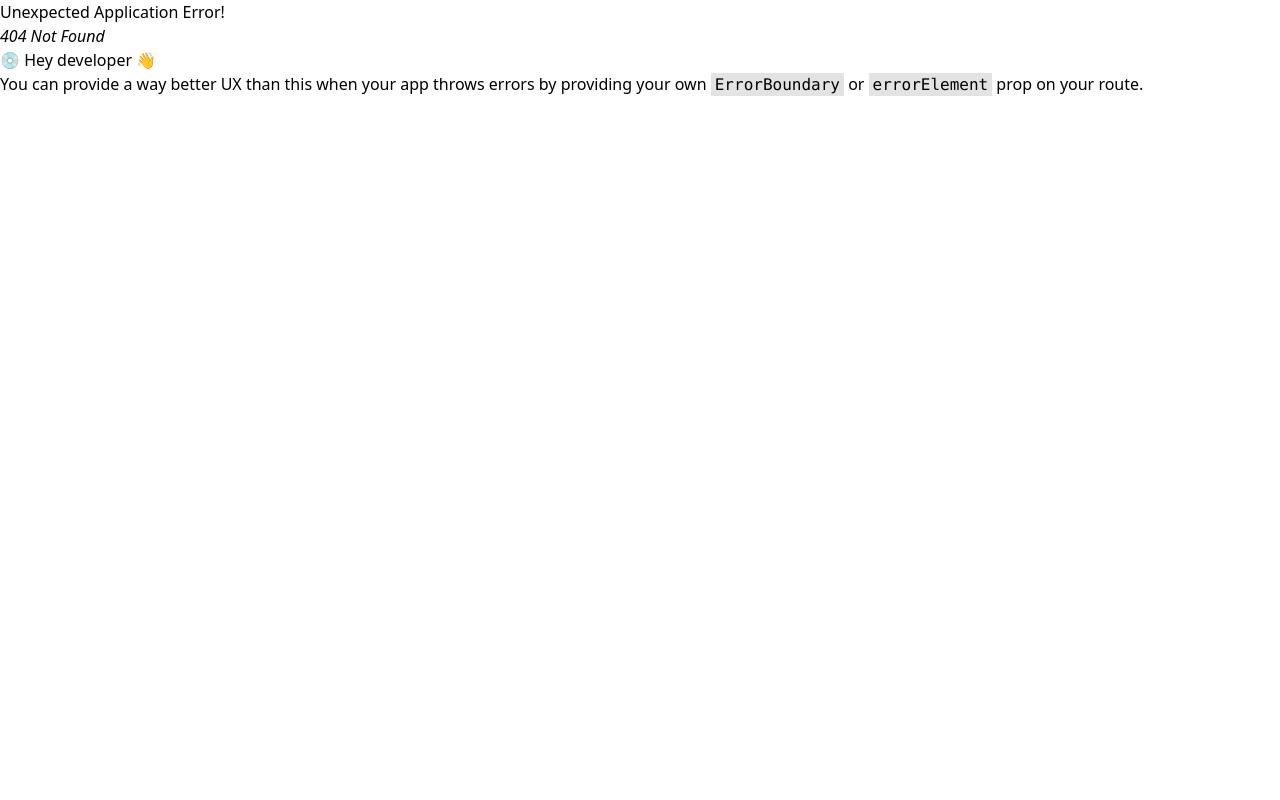
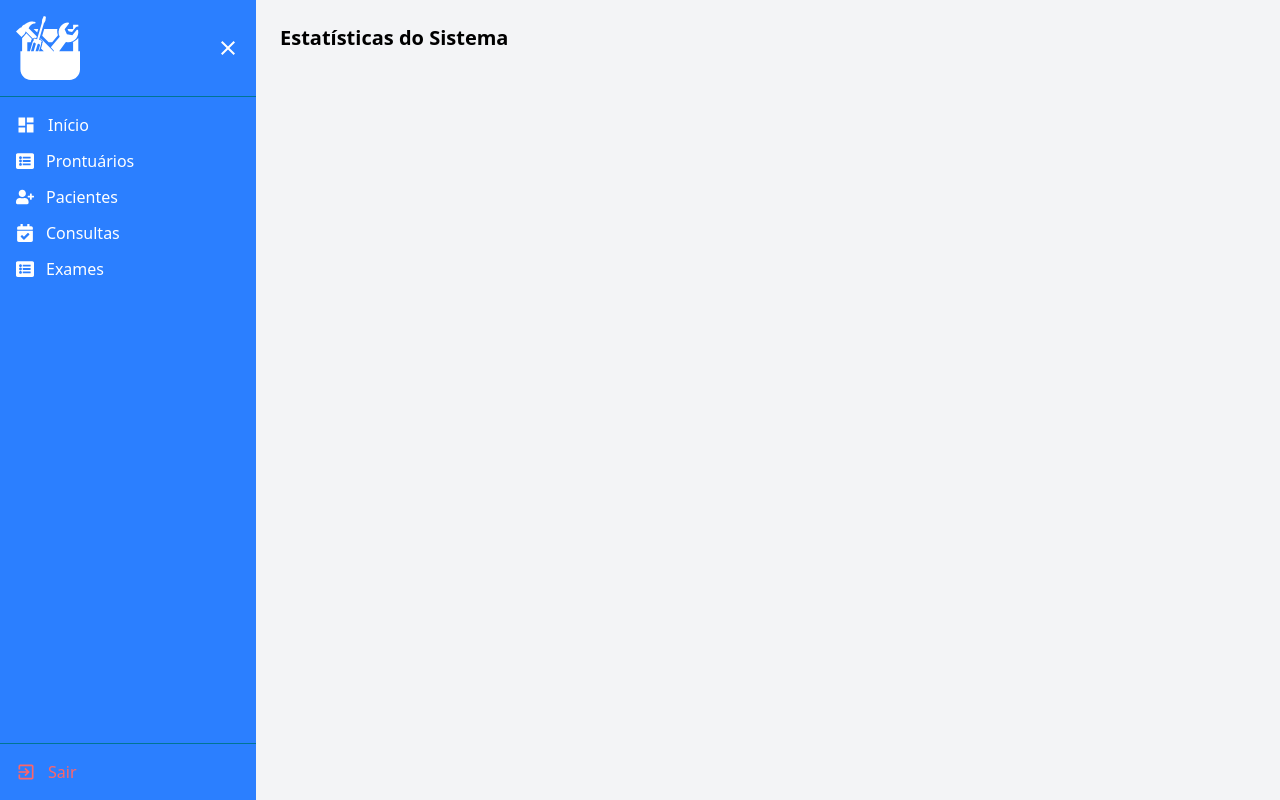
Before and after one commit to Tiago-burlamaque/Projeto-Sa-3-Fase, a React (Vite) app in the folder sa/: page /inventario in a window 1280 px wide. Before the commit this address had no page. Built offline with nearby package versions, Linux system fonts and the light colour scheme.

Commit message:
SideMenu adicionada

```diff
--- a/sa/package.json
+++ b/sa/package.json
@@ -14,6 +14,8 @@
     "axios": "^1.13.2",
     "react": "^19.1.1",
     "react-dom": "^19.1.1",
+    "react-icons": "^5.5.0",
+    "react-imask": "^7.6.1",
     "react-router-dom": "^7.9.5",
     "react-toastify": "^11.0.5",
     "tailwindcss": "^4.1.16"
--- /dev/null
+++ b/sa/src/Context/AuthContext.jsx
@@ -0,0 +1,35 @@
+// src/context/AuthContext.jsx
+import { createContext, useContext, useState, useEffect } from "react";
+
+const AuthContext = createContext();
+
+export const AuthProvider = ({ children }) => {
+  const [user, setUser] = useState(null);
+
+  // Se já tiver email no localStorage, mantém login
+  useEffect(() => {
+    const savedEmail = localStorage.getItem("email");
+    if (savedEmail) {
+      setUser({ email: savedEmail });
+    }
+  }, []);
+
+  const login = (email) => {
+    localStorage.setItem("email", email);
+    setUser({ email });
+  };
+
+  const logout = () => {
+    localStorage.removeItem("email");
+    setUser(null);
+  };
+
+  return (
+    <AuthContext.Provider value={{ user, login, logout }}>
+      {children}
+    </AuthContext.Provider>
+  );
+};
+
+// hook customizado para consumir o contexto
+export const useAuth = () => useContext(AuthContext);
--- /dev/null
+++ b/sa/src/Layout/DashboardLayout.jsx
@@ -0,0 +1,42 @@
+import { Outlet } from "react-router";
+import { useAuth } from "../context/AuthContext";
+import SideMenu from "../components/SideMenu/SideMenu";
+
+
+const DashboardLayout = () => {
+  const { user, logout } = useAuth();
+
+  return (
+    <div className="flex min-h-screen bg-gray-100">
+      {/* Barra lateral fixa */}
+
+        <SideMenu />
+
+
+      {/* Conteúdo principal */}
+      <main className="flex-1 flex flex-col">
+        <header className="flex justify-between items-center bg-white p-4 shadow">
+          <h1 className="text-xl font-bold text-cyan-800">Painel do Sistema</h1>
+          {user && (
+            <div className="flex items-center gap-4">
+              <span className="text-gray-700">Bem-vindo, {user.email}</span>
+              <button
+                onClick={logout}
+                className="px-3 py-1 bg-red-500 text-white rounded hover:bg-red-600 transition"
+              >
+                Sair
+              </button>
+            </div>
+          )}
+        </header>
+
+        {/* Aqui entram as páginas internas do dashboard */}
+        <section className="flex-1 p-6 overflow-y-auto">
+          <Outlet />
+        </section>
+      </main>
+    </div>
+  );
+};
+
+export default DashboardLayout;
--- a/sa/src/components/LoginForm/LoginForm.jsx
+++ b/sa/src/components/LoginForm/LoginForm.jsx
@@ -11,7 +11,7 @@ function LoginForm() {
   const handleLogin = () => {
     e.preventDefault()
 
-    navigate('home')
+    navigate('inventario')
   }
 
   return (
--- /dev/null
+++ b/sa/src/components/SideMenu/SideMenu.jsx
@@ -0,0 +1,114 @@
+import { useState } from "react";
+import { Link, useNavigate } from "react-router";
+import {
+  MdDashboard,
+  MdExitToApp,
+  MdMenu,
+  MdClose,
+} from "react-icons/md";
+import { FaUserPlus, FaListAlt, FaCalendarCheck } from "react-icons/fa";
+import { useAuth } from "../../context/AuthContext";
+
+const SideMenu = () => {
+  const navigate = useNavigate();
+  const { logout } = useAuth();
+  const [isCollapsed, setIsCollapsed] = useState(false);
+
+  const handleLogout = () => {
+    logout();
+    navigate("/");
+  };
+
+  const toggleMenu = () => {
+    setIsCollapsed(!isCollapsed);
+  };
+
+  return (
+    <aside
+      className={`h-screen bg-blue-500 text-white flex flex-col justify-between transition-all duration-300 ${
+        isCollapsed ? "w-20" : "w-64"
+      }`}
+    >
+      {/* TOPO - Botão de Toggle */}
+      <div className="p-4 flex items-center justify-between border-b border-cyan-700">
+        {!isCollapsed && (
+          <h1 className="text-lg font-bold tracking-wide"><img src="public/toolbox-svgrepo-com.svg" alt="" /></h1>
+        )}
+        <button
+          onClick={toggleMenu}
+          className="text-white hover:text-cyan-300 focus:outline-none transition cursor-pointer"
+        >
+          {isCollapsed ? <MdMenu size={24} /> : <MdClose size={24} />}
+        </button>
+      </div>
+
+      {/* MENU */}
+      <nav className="flex-1 p-4 space-y-4 overflow-y-auto">
+        <ul className="space-y-3">
+          <li>
+            <Link
+              to="/inventario"
+              className="flex items-center gap-3  transition relative text-white hover:text-gray-200 after:absolute after:left-0 after:bottom-0 after:w-full after:h-[2px] after:bg-blue-600 after:scale-x-0 hover:after:scale-x-100 after:origin-left after:transition-transform after:duration-300 text-base "
+            >
+              <MdDashboard size={20} />
+              {!isCollapsed && <span>Início</span>}
+            </Link>
+          </li>
+
+          <li>
+            <Link
+              to="/prontuarios"
+              className="flex items-center gap-3  transition relative text-white hover:text-gray-200 after:absolute after:left-0 after:bottom-0 after:w-full after:h-[2px] after:bg-blue-600 after:scale-x-0 hover:after:scale-x-100 after:origin-left after:transition-transform after:duration-300 text-base"
+            >
+              <FaListAlt size={18} />
+              {!isCollapsed && <span>Prontuários</span>}
+            </Link>
+          </li>
+
+          <li>
+            <Link
+              to="/pacientes"
+              className="flex items-center gap-3  transition relative text-white hover:text-gray-200 after:absolute after:left-0 after:bottom-0 after:w-full after:h-[2px] after:bg-blue-600 after:scale-x-0 hover:after:scale-x-100 after:origin-left after:transition-transform after:duration-300 text-base"
+            >
+              <FaUserPlus size={18} />
+              {!isCollapsed && <span>Pacientes</span>}
+            </Link>
+          </li>
+
+          <li>
+            <Link
+              to="/consultas"
+              className="flex items-center gap-3  transition relative text-white hover:text-gray-200 after:absolute after:left-0 after:bottom-0 after:w-full after:h-[2px] after:bg-blue-600 after:scale-x-0 hover:after:scale-x-100 after:origin-left after:transition-transform after:duration-300 text-base"
+            >
+              <FaCalendarCheck size={18} />
+              {!isCollapsed && <span>Consultas</span>}
+            </Link>
+          </li>
+
+          <li>
+            <Link
+              to="/exames"
+              className="flex items-center gap-3  transition relative text-white hover:text-gray-200 after:absolute after:left-0 after:bottom-0 after:w-full after:h-[2px] after:bg-blue-600 after:scale-x-0 hover:after:scale-x-100 after:origin-left after:transition-transform after:duration-300 text-base"
+            >
+              <FaListAlt size={18} />
+              {!isCollapsed && <span>Exames</span>}
+            </Link>
+          </li>
+        </ul>
+      </nav>
+
+      {/* BOTÃO SAIR */}
+      <div className="p-4 border-t border-cyan-700">
+        <button
+          onClick={handleLogout}
+          className="flex items-center gap-3 text-red-400 transition hover:text-red-500 w-full cursor-pointer"
+        >
+          <MdExitToApp size={20} />
+          {!isCollapsed && <span>Sair</span>}
+        </button>
+      </div>
+    </aside>
+  );
+};
+
+export default SideMenu;
--- a/sa/src/main.jsx
+++ b/sa/src/main.jsx
@@ -8,6 +8,9 @@ import 'react-toastify/dist/ReactToastify.css'
 import { createBrowserRouter, RouterProvider } from 'react-router-dom'
 import Login from './pages/Login/Login'
 import Cadastro from './pages/Cadastro/Cadastro'
+import Inventario from './pages/Home/Inventario';
+import { AuthProvider } from "./context/AuthContext";
+
 
 const router = createBrowserRouter([
   {
@@ -17,12 +20,18 @@ const router = createBrowserRouter([
   {
     path: 'cadastro',
     element: <Cadastro />
+  },
+  {
+    path: 'inventario',
+    element: <Inventario />
   }
 ])
 
 ReactDOM.createRoot(document.getElementById('root')).render(
   <React.StrictMode>
-    <ToastContainer />
-    <RouterProvider router={router} />
+     <AuthProvider>
+      <ToastContainer />
+      <RouterProvider router={router} />
+    </AuthProvider>
   </React.StrictMode>
 )
--- a/sa/src/pages/Home/Home.jsx
+++ /dev/null
@@ -1,11 +0,0 @@
-import React from 'react'
-
-function Home() {
-  return (
-    <div>
-
-    </div>
-  )
-}
-
-export default Home
--- /dev/null
+++ b/sa/src/pages/Home/Inventario.jsx
@@ -0,0 +1,26 @@
+import React from 'react'
+import SideMenu from '../../components/SideMenu/SideMenu'
+
+function Inventario() {
+  return (
+    <div className="flex h-screen">
+
+
+    <SideMenu />
+      {/* Conteúdo */}
+      <div className="flex-1 p-6 overflow-y-auto bg-gray-100">
+
+        <h2 className="text-xl font-semibold mb-4">Estatísticas do Sistema</h2>
+        <div className="flex gap-6">
+
+
+
+        </div>
+        {/* Lista de pacientes logo abaixo dos contadores */}
+
+      </div>
+    </div>
+  )
+}
+
+export default Inventario
```
Also changed, not shown: 1 other file (tests, documents, lock files or other folders).
